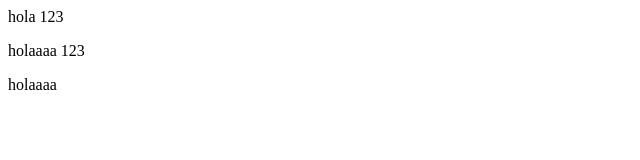
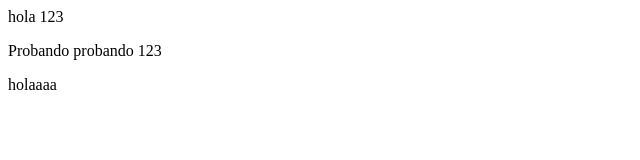
Before and after one commit to juanmoree/proyectodemocursoprework, a plain HTML site: page index.html in a window 1280 px wide. Shown: the full height of the page, 0-640 px from the left. Drawn offline with Linux system fonts and the light colour scheme.

Commit message:
cambios que agregamos

```diff
--- a/index.html
+++ b/index.html
@@ -9,8 +9,8 @@
 <body>
     hola 123
     <p>
-        holaaaa
-        123
+    Probando probando 123
+
 
     </p>
 holaaaa
```
